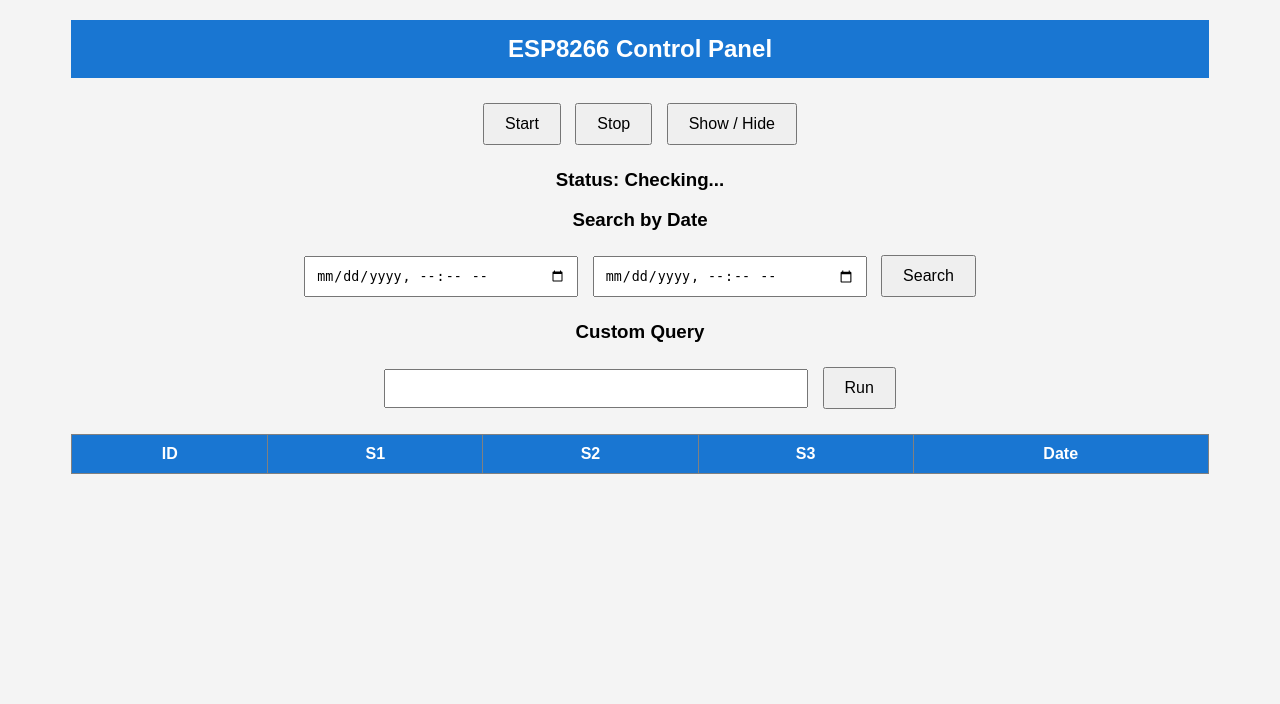
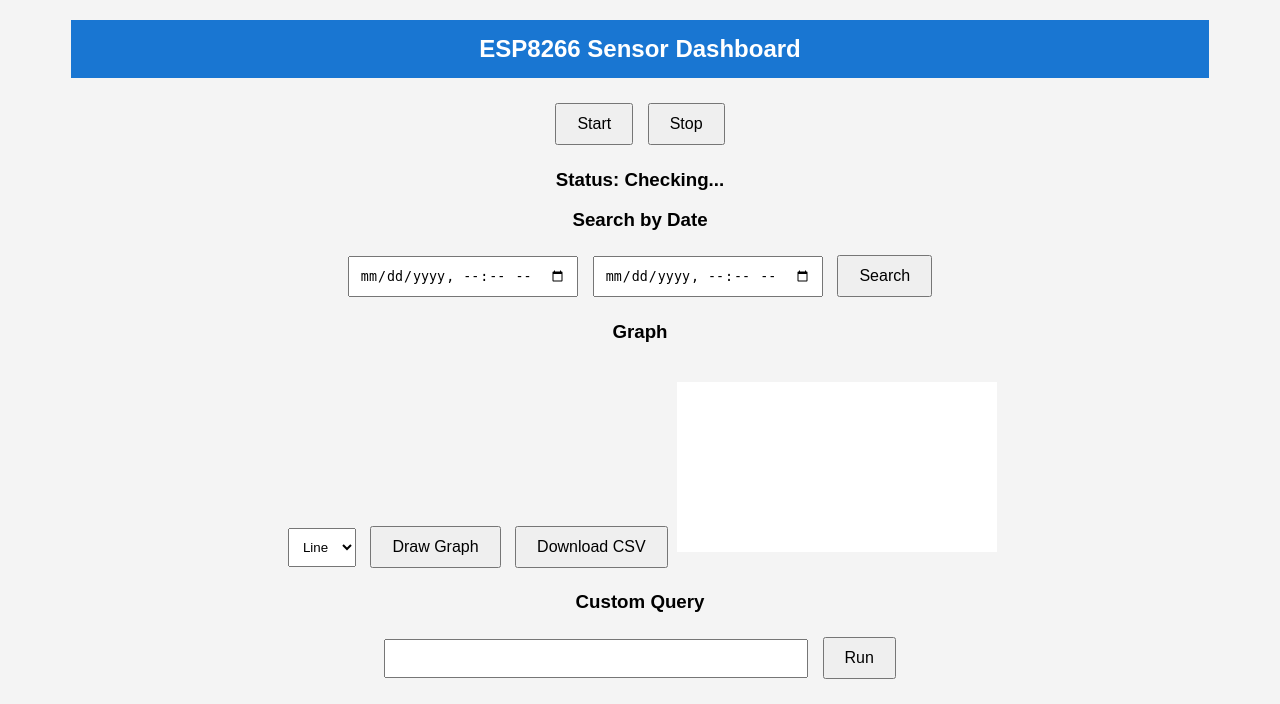
Before and after one commit to rkmjld2/mahajansensor5, a Flask app: page / in a window 1280 px wide. Shown: the top 704 px of the page. Run offline with Flask 3, Linux system fonts and the light colour scheme; lists and menus that the app fills with data are empty; a map, chart or similar area stays blank.

Commit message:
Update index.html

```diff
--- a/templates/index.html
+++ b/templates/index.html
@@ -1,7 +1,10 @@
 <!DOCTYPE html>
 <html>
 <head>
-<title>ESP8266 Control Panel</title>
+<title>ESP8266 Dashboard</title>
+
+<!-- Chart.js -->
+<script src="https://cdn.jsdelivr.net/npm/chart.js"></script>
 
 <style>
 body {
@@ -27,9 +30,8 @@ button {
     font-size: 16px;
 }
 
-input {
+input, select {
     padding: 10px;
-    width: 250px;
     margin: 5px;
 }
 
@@ -50,28 +52,52 @@ td {
     text-align: center;
 }
 
-#tableDiv {
-    display: block;
+canvas {
+    margin-top: 20px;
+    background: white;
+    padding: 10px;
 }
 </style>
 
 <script>
+let chart;
+
+// -------- START / STOP --------
 async function start(){ await fetch('/start'); }
 async function stop(){ await fetch('/stop'); }
 
+// -------- LOAD DATA --------
 async function loadData(){
     let res = await fetch('/data');
     let data = await res.json();
-
-    showData(data);   // always fresh render
+    showData(data);
 }
 
+// -------- STATUS --------
 async function status(){
     let res = await fetch('/status');
     let d = await res.json();
     document.getElementById("status").innerText = d.status;
 }
 
+// -------- SHOW TABLE --------
+function showData(data){
+    let tbody = document.getElementById("tbody");
+    tbody.innerHTML = "";
+
+    data.forEach(r => {
+        let row = `<tr>
+            <td>${r.id || ""}</td>
+            <td>${r.sensor1 || ""}</td>
+            <td>${r.sensor2 || ""}</td>
+            <td>${r.sensor3 || ""}</td>
+            <td>${r.timestamp || ""}</td>
+        </tr>`;
+        tbody.innerHTML += row;
+    });
+}
+
+// -------- SEARCH --------
 async function search(){
     let start = document.getElementById("start").value;
     let end = document.getElementById("end").value;
@@ -86,6 +112,64 @@ async function search(){
     showData(data);
 }
 
+// -------- GRAPH --------
+async function drawChart(){
+
+    let start = document.getElementById("start").value;
+    let end = document.getElementById("end").value;
+    let type = document.getElementById("chartType").value;
+
+    let res = await fetch('/search', {
+        method: "POST",
+        headers: {"Content-Type":"application/x-www-form-urlencoded"},
+        body: `start=${start}&end=${end}`
+    });
+
+    let data = await res.json();
+
+    let labels = data.map(d => d.timestamp);
+    let s1 = data.map(d => d.sensor1);
+    let s2 = data.map(d => d.sensor2);
+    let s3 = data.map(d => d.sensor3);
+
+    if(chart) chart.destroy();
+
+    let ctx = document.getElementById("myChart").getContext("2d");
+
+    chart = new Chart(ctx, {
+        type: type,
+        data: {
+            labels: labels,
+            datasets: [
+                { label: "Sensor 1", data: s1, borderWidth: 2 },
+                { label: "Sensor 2", data: s2, borderWidth: 2 },
+                { label: "Sensor 3", data: s3, borderWidth: 2 }
+            ]
+        }
+    });
+}
+
+// -------- DOWNLOAD --------
+function downloadCSV(){
+    let start = document.getElementById("start").value;
+    let end = document.getElementById("end").value;
+
+    fetch('/download', {
+        method: "POST",
+        headers: {"Content-Type":"application/x-www-form-urlencoded"},
+        body: `start=${start}&end=${end}`
+    })
+    .then(res => res.blob())
+    .then(blob => {
+        let url = window.URL.createObjectURL(blob);
+        let a = document.createElement("a");
+        a.href = url;
+        a.download = "sensor_data.csv";
+        a.click();
+    });
+}
+
+// -------- CUSTOM QUERY --------
 async function runQuery(){
     let q = document.getElementById("query").value;
 
@@ -97,46 +181,17 @@ async function runQuery(){
 
     let data = await res.json();
 
-    // If SELECT → show table
     if (Array.isArray(data)) {
         showData(data);
-    }
-    // If DELETE/UPDATE → show message
-    else {
-        alert("✔ " + data.message +
-              "\nRows affected: " + data.rows_affected);
-
-        loadData();  // refresh table
+    } else {
+        alert("✔ " + data.message + "\nRows: " + data.rows_affected);
+        loadData();
     }
 }
 
-function showData(data){
-    let tbody = document.getElementById("tbody");
-    tbody.innerHTML = "";
-
-    data.forEach(r => {
-
-        let ts = r.timestamp ? new Date(r.timestamp).toLocaleString() : "";
-
-        let row = `<tr>
-            <td>${r.id || ""}</td>
-            <td>${r.sensor1 || ""}</td>
-            <td>${r.sensor2 || ""}</td>
-            <td>${r.sensor3 || ""}</td>
-            <td>${ts}</td>
-        </tr>`;
-
-        tbody.innerHTML += row;
-    });
-}
-
-function toggle(){
-    let t=document.getElementById("tableDiv");
-    t.style.display = (t.style.display==="none")?"block":"none";
-}
-
-setInterval(loadData,5000);
-setInterval(status,3000);
+// -------- AUTO REFRESH --------
+setInterval(loadData, 5000);
+setInterval(status, 3000);
 </script>
 
 </head>
@@ -145,24 +200,38 @@ setInterval(status,3000);
 
 <div class="container">
 
-<h2>ESP8266 Control Panel</h2>
+<h2>ESP8266 Sensor Dashboard</h2>
 
 <button onclick="start()">Start</button>
 <button onclick="stop()">Stop</button>
-<button onclick="toggle()">Show / Hide</button>
 
 <h3>Status: <span id="status">Checking...</span></h3>
 
+<!-- SEARCH -->
 <h3>Search by Date</h3>
 <input type="datetime-local" id="start">
 <input type="datetime-local" id="end">
 <button onclick="search()">Search</button>
 
+<!-- GRAPH -->
+<h3>Graph</h3>
+<select id="chartType">
+    <option value="line">Line</option>
+    <option value="bar">Bar</option>
+    <option value="pie">Pie</option>
+</select>
+
+<button onclick="drawChart()">Draw Graph</button>
+<button onclick="downloadCSV()">Download CSV</button>
+
+<canvas id="myChart"></canvas>
+
+<!-- CUSTOM QUERY -->
 <h3>Custom Query</h3>
 <input type="text" id="query" style="width:400px;">
 <button onclick="runQuery()">Run</button>
 
-<div id="tableDiv">
+<!-- TABLE -->
 <table border="1">
 <thead>
 <tr>
@@ -171,7 +240,6 @@ setInterval(status,3000);
 </thead>
 <tbody id="tbody"></tbody>
 </table>
-</div>
 
 </div>
 
```
